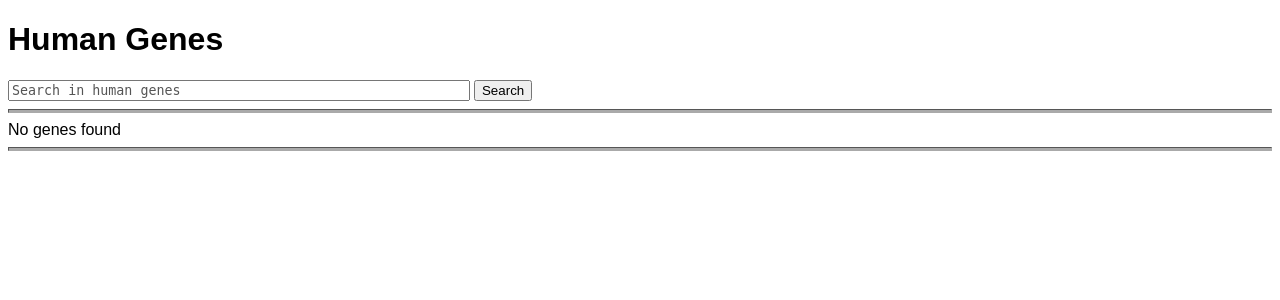
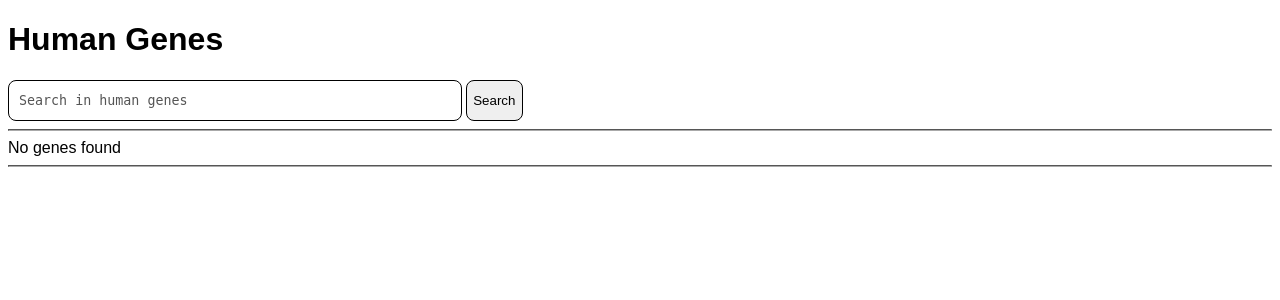
Before and after one commit to teunvandorp2002/Blok4Afvink3, a Flask app: page / in a window 1280 px wide. Shown: the top 300 px of the page. Run offline with Flask 2, Linux system fonts and the light colour scheme; data that the repository does not hold is empty.

Commit message:
last test

```diff
--- a/static/Style.css
+++ b/static/Style.css
@@ -2,7 +2,6 @@ body{
     font-family: Arial, sans-serif;
 }
 hr{
-    height: 0.5mm;
     border-color: #aaaaaa;
     background-color: #aaaaaa;
 }
@@ -10,11 +9,22 @@ p{
     font-family: monospace;
     font-size: 4mm;
 }
-
+input{
+    border: 0.1mm solid #000;
+    border-radius: 8px;
+    box-sizing: border-box;
+}
 input::placeholder{
     color: #555555;
+
+}
+#searchBar{
+    padding: 12px 10px;
+    width: 12cm;
     font-family: monospace;
 }
-#searchBar{
-    width: 12cm;
+#search_button{
+    width: 1.5cm;
+    padding: 12px 0;
+
 }
```
